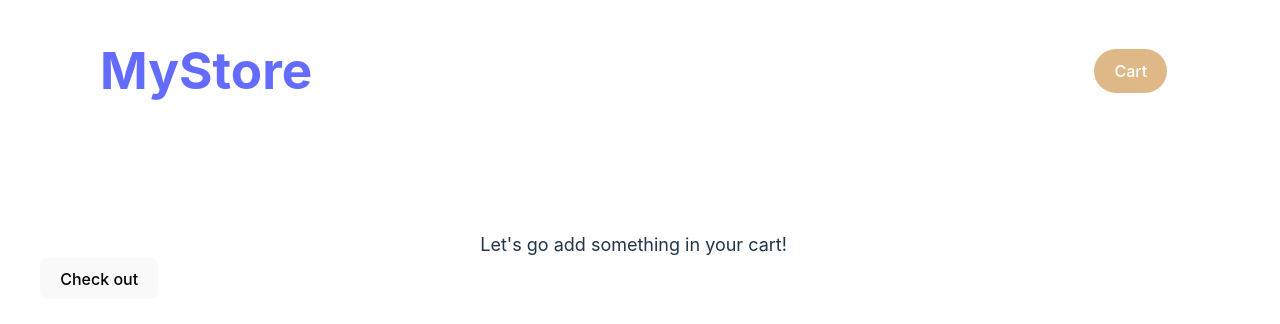
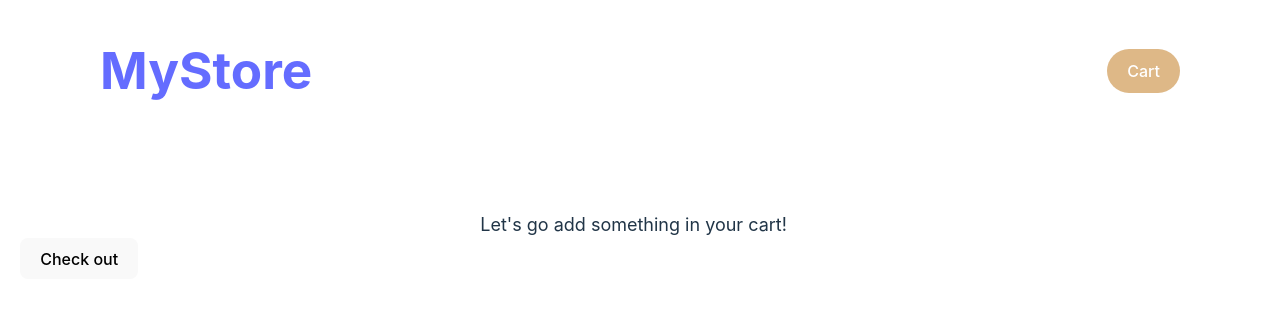
Before and after one commit to allegrafs066/poros-incubation-team-2, a React (Vite) app: page /cart in a window 1280 px wide. Shown: the top 324 px of the page. Built offline with nearby package versions, Linux system fonts and the light colour scheme.

Commit message:
Fixed Navbar Looks

```diff
--- a/src/components/NavBar/NavBar.module.css
+++ b/src/components/NavBar/NavBar.module.css
@@ -5,7 +5,7 @@
   position: sticky;
   top: 0;
   background-color: white;
-  width: 100%;
+  width: 100vw;
   z-index: 999; /* Ensures the navbar stays above other content */
 }
 
--- a/src/layouts/MainLayout.module.css
+++ b/src/layouts/MainLayout.module.css
@@ -18,9 +18,9 @@ body {
   min-height: 100vh; /* Ensures the layout takes up at least the height of the viewport */
   display: flex;
   flex-direction: column; /* Stack children vertically */
+  width: 99vw;
 }
 
 .content {
   flex-grow: 1; /* Allows the content to fill the available vertical space */
-  padding: 20px; /* Add padding to the content area */
 }
```
